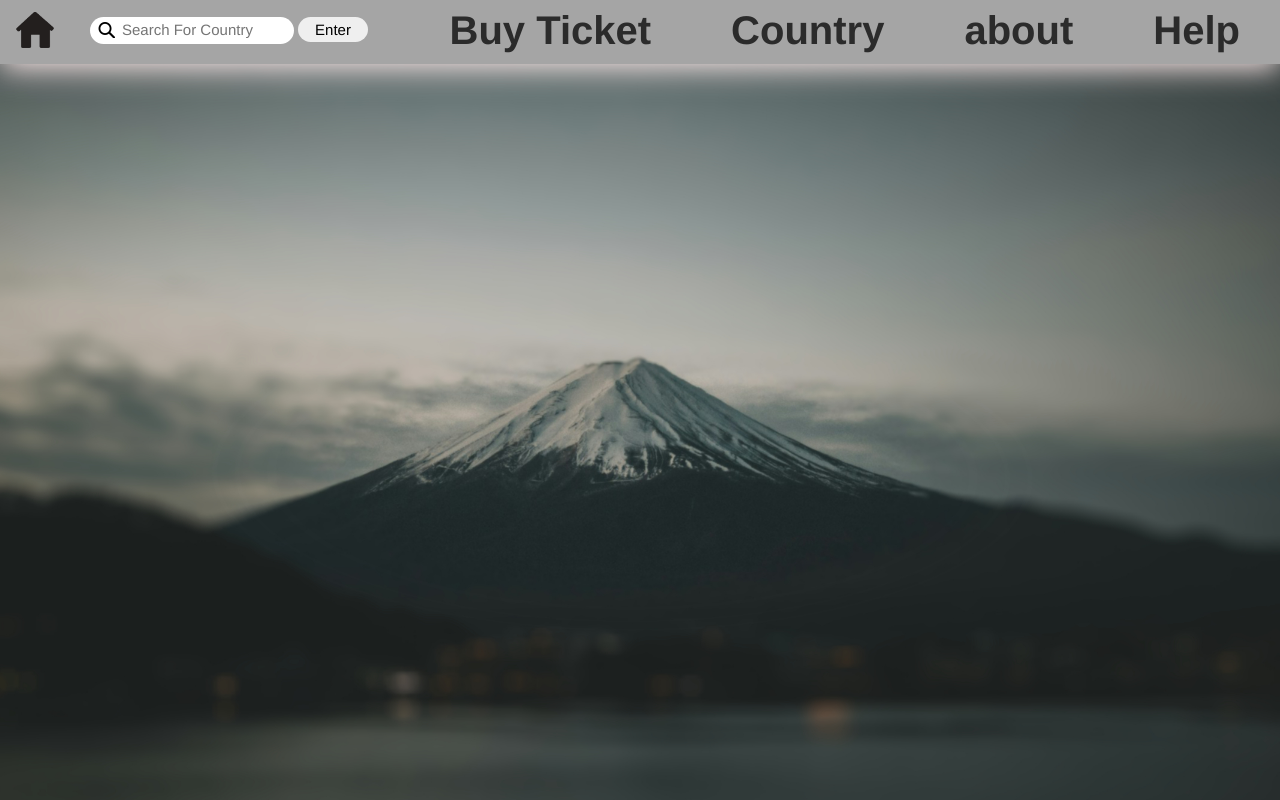
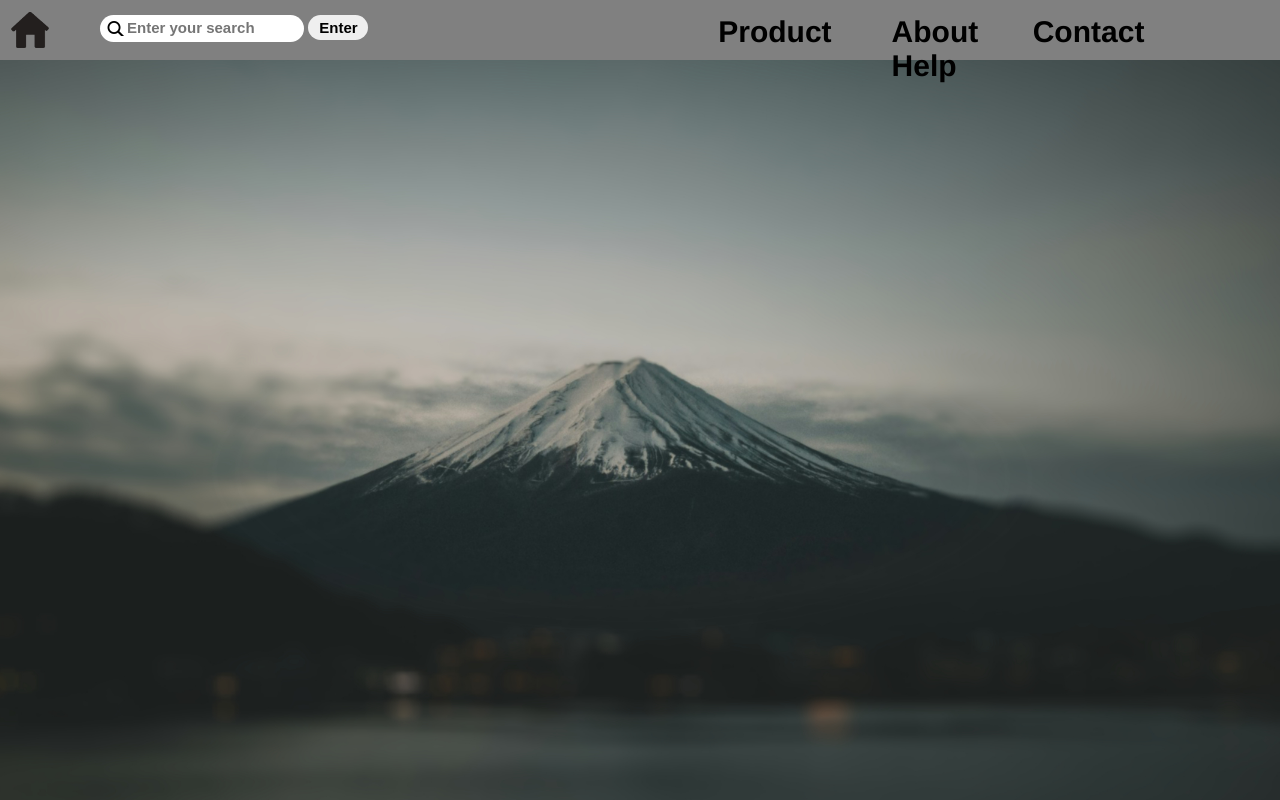
Before and after one commit to Natthaphong48110/Code, a plain HTML site: page main.html in a window 1280 px wide. Shown: the top 800 px of the page. Drawn offline with Linux system fonts and the light colour scheme.

Commit message:
new version

```diff
--- a/main.css
+++ b/main.css
@@ -1,83 +1,162 @@
-html body {
+html, body {
     margin: 0;
     padding: 0;
+    font-family: 'Franklin Gothic Medium', 'Arial Narrow', Arial, sans-serif;
 }
-header {
+.topbar {
+    background-color: gray;
+    min-width: 920px;
+    width: 100%;
+    margin-top: 0px;
     position: fixed;
-    background-color: rgb(165, 165, 165);
-    width: 100%;
+    display: flex;
+    height: 60px;
+    margin-top: 0px;
     z-index: 10;
-    box-shadow: 0px 5px 30px 0px rgb(250, 231, 231);
 }
-.logo img{
+.logo {
     width: 50px;
-    margin: 5px 0px 5px 10px;
-    transition: transform 0.3s ease-out;
+    margin: 5px 0px 5px 5px;
+}
+.logo img {
+    width: 50px;
+    transition: transform 0.2s ;
+
 }
 .logo img:hover {
-    transform: scale(1.1, 1.1);
+    transform: scale(1.1 , 1.1);
 }
-.search {
+.search-box {
     position: absolute;
-    top: 17px;
-    left: 90px;
+    top: 15px;
+    left: 100px;
 }
-.search input {
+.search-box input {
+    border: none;
+    border-radius: 50px;
+    height: 25px;
     width: 200px;
+}
+.search-box input::placeholder {
+    font-size: 15px;
+    font-weight: 600;
+    padding-left: 25px;
+    background-image: url(search.png);
+    background-position: 4px 1px;
+    background-repeat: no-repeat;
+    background-size: 20px;
+}
+.search-box button {
+    width: 60px;
     height: 25px;
-    border: 0;
-    border-radius: 30px;
-}
-.search input::placeholder {
-    padding-left: 30px;
-    background-image: url(search.png);
-    background-size: 20px;
-    background-repeat: no-repeat;
-    background-position: 5px 0px;
-    font-family: 'Franklin Gothic Medium', 'Arial Narrow', Arial, sans-serif;
-    font-size: 15px;
-
-}
-.search button {
-    width: 70px;
-    height: 25px;
-    margin-left: 0px;
-    border: 0px;
+    border: none;
     border-radius: 50px;
     font-size: 15px;
-    font-weight: 550;
-    font-family: 'Franklin Gothic Medium', 'Arial Narrow', Arial, sans-serif;
-    transition: transform 0.2s ease-out;
+    font-weight: 600;
+    transition: transform 0.1s , color 0.1s , background-color 0.1s;
 }
-.search button:hover {
+.search-box button:hover {
     transform: scale(1.05, 1.05);
+    color: white;
+    background-color: black;
+    box-shadow: 0px 2px 10px black;
 }
 .choice {
     position: absolute;
-    top: 8px;
-    right: 5vh;
+    right: 3%;
     display: flex;
+    top: 15px;
 }
-.choice a {
-    font-size: 40px;
+.product-list {
+    position: relative;
+    margin-right: 40px;
+    transition: transform 0.3s ease , 0.3s;
+}
+.product-list:hover {
+    transform: scale(1.1, 1.1);
+}
+.product-list a {
+    font-size: 30px;
     font-weight: 600;
-    font-family: 'Franklin Gothic Medium', 'Arial Narrow', Arial, sans-serif;
     text-decoration: none;
-    margin-left: 80px;
-    color: rgb(43, 43, 43);
-    transition: transform 0.3s ease-out, color 0.2s 0.3s;
+    color: black;
+    padding-left: 30px;
+    transition: 0.3s;
+    margin-right: -30px;
 }
-.choice a:hover {
+.product-list a:hover {
     transform: scale(1.1, 1.1);
-    color: rgb(27, 27, 27);
 }
+.product-list ul {
+    position: absolute;
+    background-color: rgb(61, 61, 61);
+    padding-left: 0px;
+    width: 175px;
+    padding: 20px 0px 10px 20px;
+    border-radius: 20px;
+    box-shadow: 0px 2px 10px black;
+    display: none;
+    margin-top: 0px;
+    transition: 0.3s;
+
+}
+.product-list ul:hover {
+    transform: scale(1.03, 1.03);
+}
+.product-list ul li {
+    list-style: none;
+    margin-bottom: 10px;
+    border: 2px solid black;
+    border-radius: 50px;
+    height: 30px;
+    width: 150px;
+    text-align: center;
+    transition: 0.3s ease;
+}
+.product-list ul li:hover {
+    transform: scale(1.1, 1.1);
+}
+.product-list ul li a {
+    font-size: 20px;
+    position: absolute;
+    left: 25px;
+    padding-top: 5px;
+    color: rgb(0, 0, 0);
+    transition: 0.3s ease;
+}
+.product-list ul li a:hover {
+    transform: scale(1.1 , 1.1);
+    left: 0px;
+}
+.product-list:hover ul {
+    display: block;
+}
+.choice .normal-choice {
+    width: 400px;
+    transition: 0.3s ease;
+}
+
+.choice .normal-choice a {
+    font-size: 30px;
+    font-weight: 600;
+    text-decoration: none;
+    color: black;
+    padding-left: 50px;
+    transition: 0.3s;
+    display: inline-flex;
+
+}
+.choice .normal-choice a:hover {
+    transform: scale(1.1, 1.1);
+
+}
+
 .content {
-    position: relative;
-}
-.content .bg {
     background-image: url(mountain2.jpg);
     background-size: cover;
     background-repeat: no-repeat;
     background-position: center;
     height: 150vh;
+    z-index: 1;
+    position: relative;
 }
--- a/main.html
+++ b/main.html
@@ -1,33 +1,41 @@
 <!DOCTYPE html>
 <html lang="en">
 <head>
-    <link rel="stylesheet" href="main.css">
     <meta charset="UTF-8">
     <meta name="viewport" content="width=device-width, initial-scale=1.0">
-    <title>Travel Tickets</title>
+    <title>Document</title>
+    <link rel="stylesheet" href="main.css">
 </head>
 <body>
-    <header class="topbar">
+    <div class="topbar">
         <div class="logo">
-            <a href="#"><img src="home.png" alt=""></a>
+            <a href="#">
+                <img src="home.png" alt="">
+            </a>
         </div>
-        <div class="search">
-            <form action="">
-                <input type="text" placeholder="Search For Country">
-                <button type="submit">Enter</button>
-            </form>
+        <div class="search-box">
+            <input type="text" placeholder="Enter your search">
+            <button type="submit">Enter</button>
         </div>
-        <span class="choice">
-            <a href="#">Buy Ticket</a>
-            <a href="#">Country</a>
-            <a href="#">about</a>
-            <a href="#">Help</a>
-        </span>
-    </header>
-    <div class="content">
-        <div class="bg">
-
+        <div class="choice">
+            <div class="product-list">
+                <a href="#">Product</a>
+                <div class="list">
+                    <ul>
+                        <li><a href="#">Product1</a></li>
+                        <li><a href="#">Product2</a></li>
+                        <li><a href="#">Product3</a></li>
+                    </ul>
+                </div>
+            </div>
+            <span class="normal-choice">
+                <a href="#">About</a>
+                <a href="#">Contact</a>
+                <a href="#">Help</a>
+            </span>
         </div>
     </div>
+    <div class="content"></div>
+
 </body>
 </html>
```
